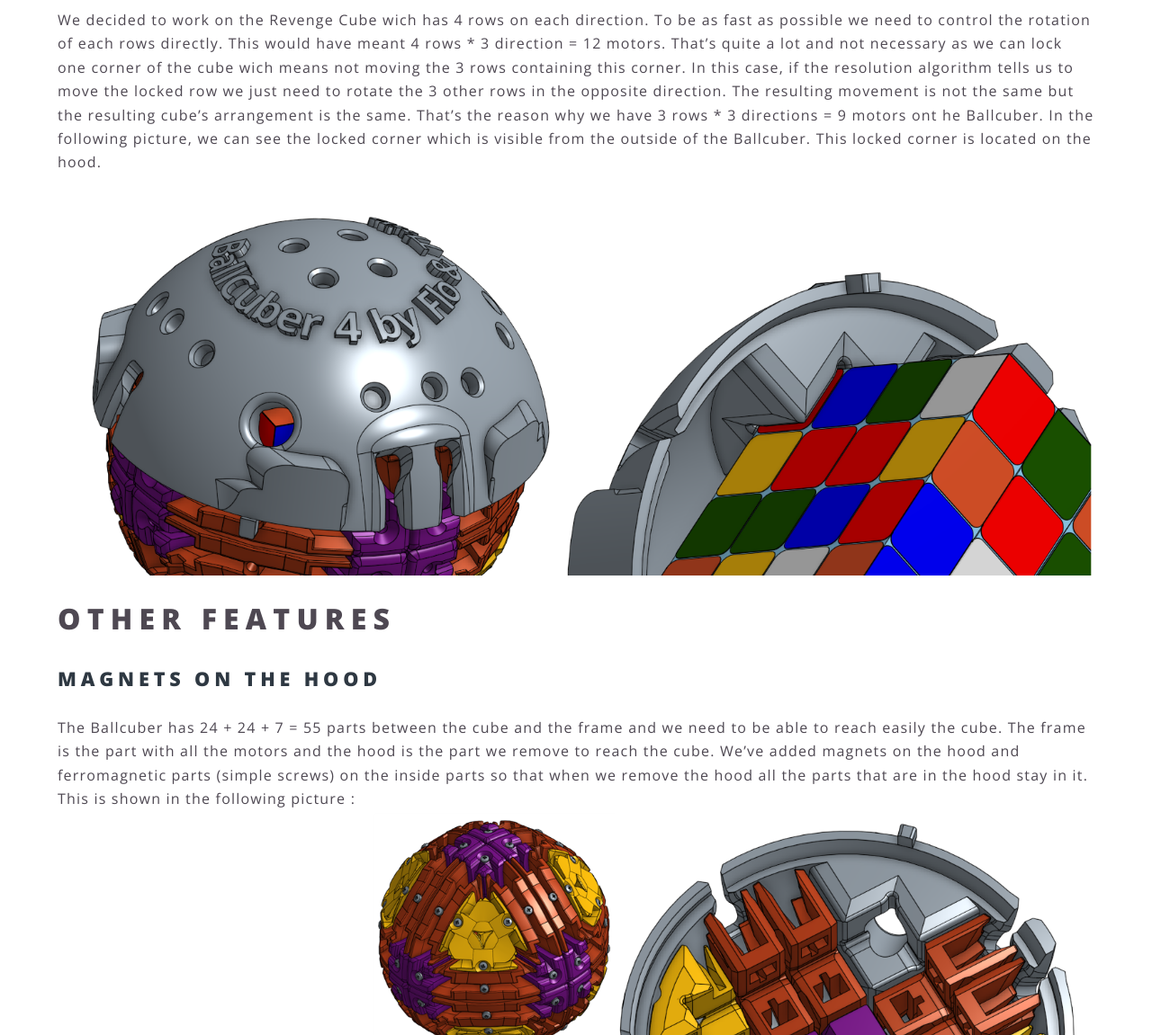
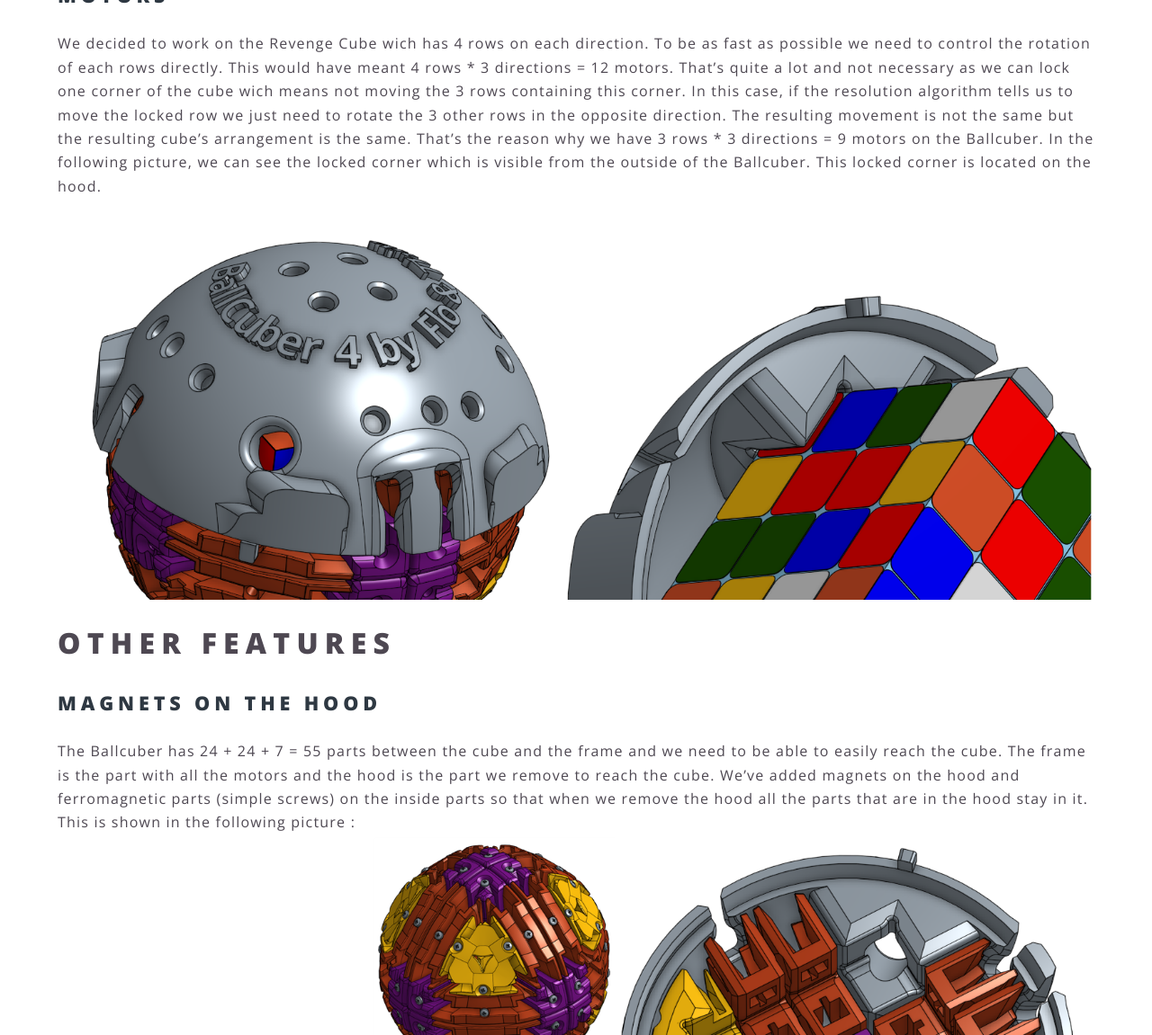
Before and after one commit to ballcuber/ballcuber.github.io, a Jekyll site: the page built from MechanicalDesign.md, in a window 1280 px wide and 1400 px high, scrolled down 3440 px, cut to the strip 249-1400 px from the top of the window. Shown: the whole strip at 90% size. Built offline with Jekyll 4.4.1, drawn with Linux system fonts in a browser that asks for light colours; some of the changed text lies outside the part shown.

Commit message:
Small clean up and ortograph verification

```diff
--- a/MechanicalDesign.md
+++ b/MechanicalDesign.md
@@ -32,7 +32,7 @@
     </div>
 </div>
 
-Those parts are all around the cube and it looks like this with the cube and the surronding parts without the frame. We can see the cube's corners in the middle of the yellow "Corner". On The right we can see cube inside the frame holded by the surronding parts:
+Those parts are all around the cube and it looks like this with the cube and the surronding parts without the frame. We can see the cube's corners in the middle of the yellow "Corner". On the right we can see the cube inside the frame holded by the surronding parts:
 
 <div class="col-12"><span class="image fit"><img src="/assets/kinematic/Sphere.png" alt="Sphere"></span></div>
 
@@ -52,13 +52,13 @@
 
 On the previous GIF we can see that the stepper drives an epicyclic gear that, at the end drives a driving rod (Rotation speed is a 1/4 of the stepper's speed and so the available torque is 4 times what the stepper can give). This driving rod has a small pin at the tip of each branch. This pin goes into a slot and push one part that is between the frame and the cube. By pushing this part the cube's row starts to rotate around its centre. The driving rod has 4 branches so a 180° of the driving rod correspond to a 90° rotation of the cube's row.
 
-The kinematic we designed let us move perpendicular rows one after another as we can see there :
+The kinematic we designed lets us move perpendicular rows one after another as we can see there :
 
 ![KinematicCrossRows](/assets/kinematic/KinematicCrossRows.gif){: .center-image}
 
 ## Motors
 
-We decided to work on the Revenge Cube wich has 4 rows on each direction. To be as fast as possible we need to control the rotation of each rows directly. This would have meant 4 rows * 3 direction = 12 motors. That's quite a lot and not necessary as we can lock one corner of the cube wich means not moving the 3 rows containing this corner. In this case, if the resolution algorithm tells us to move the locked row we just need to rotate the 3 other rows in the opposite direction. The resulting movement is not the same but the resulting cube's arrangement is the same. That's the reason why we have 3 rows * 3 directions = 9 motors ont he Ballcuber. In the following picture, we can see the locked corner which is visible from the outside of the Ballcuber. This locked corner is located on the hood.
+We decided to work on the Revenge Cube wich has 4 rows on each direction. To be as fast as possible we need to control the rotation of each rows directly. This would have meant 4 rows * 3 directions = 12 motors. That's quite a lot and not necessary as we can lock one corner of the cube wich means not moving the 3 rows containing this corner. In this case, if the resolution algorithm tells us to move the locked row we just need to rotate the 3 other rows in the opposite direction. The resulting movement is not the same but the resulting cube's arrangement is the same. That's the reason why we have 3 rows * 3 directions = 9 motors on the Ballcuber. In the following picture, we can see the locked corner which is visible from the outside of the Ballcuber. This locked corner is located on the hood.
 
 ![Locked_corner](/assets/kinematic/Locked_corner.png){: .center-image}
 
```
Also changed, not shown: other parts of MechanicalDesign.md (+3 -3 lines), AugmentedReality.md (+1 -1 lines), ColorDetection.md (+3 -3 lines), Electronics.md (+1 -1 lines), ProjectHistory.md (+5 -5 lines).
